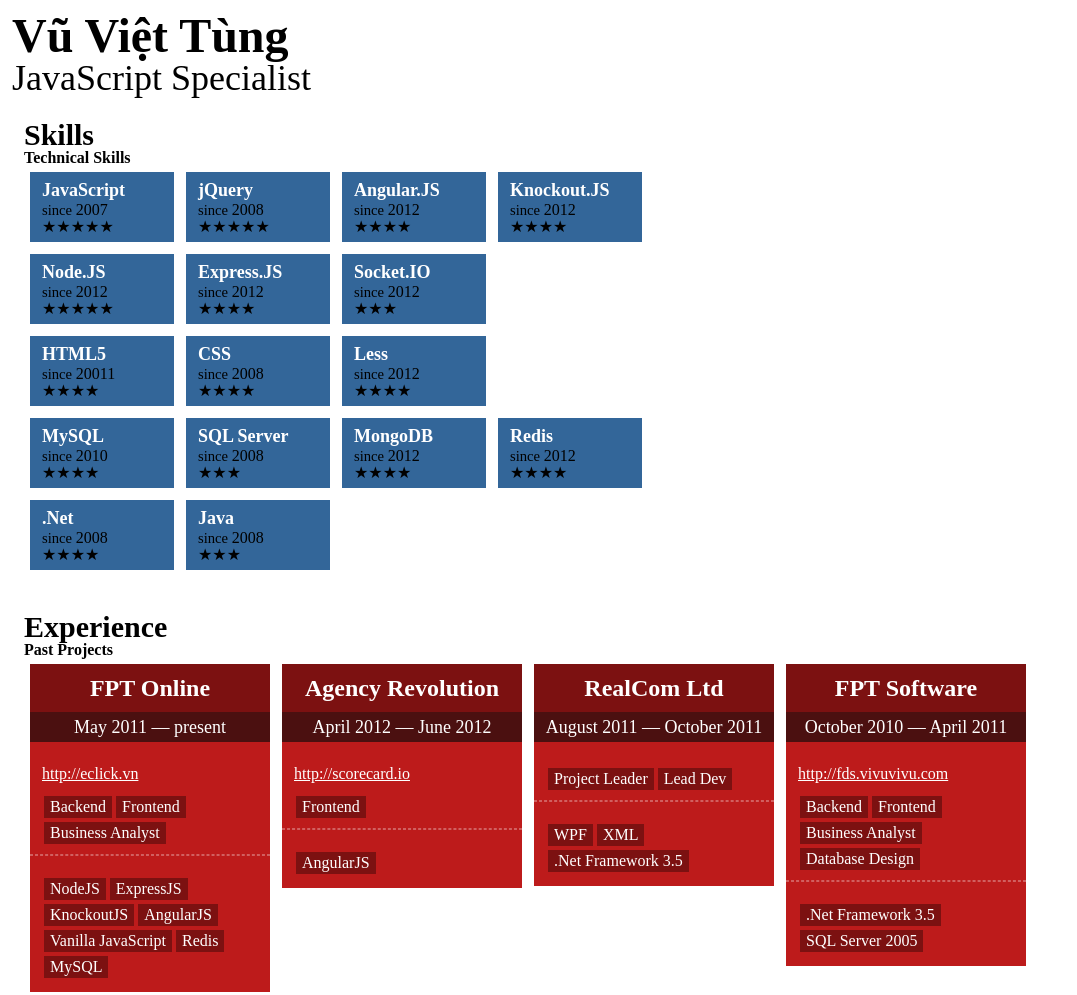
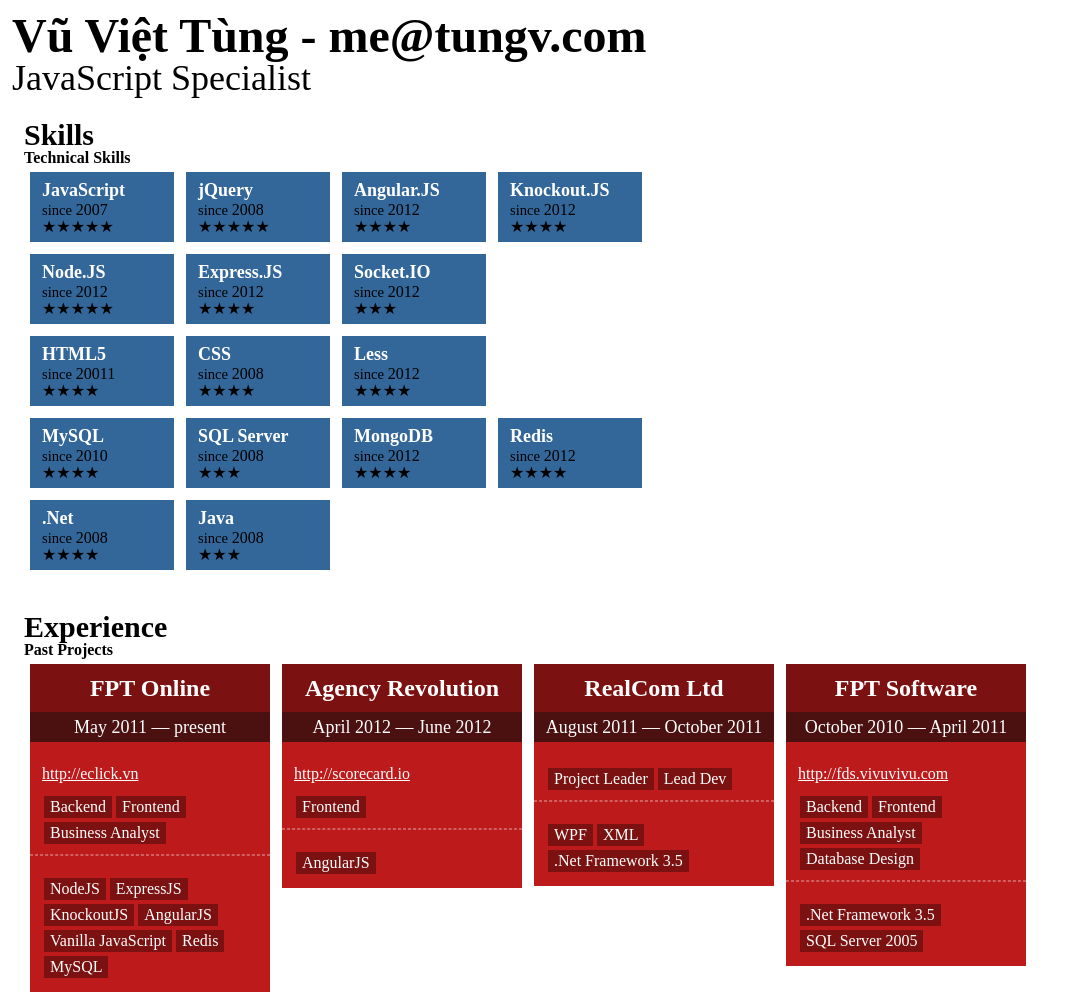
Before and after one commit to tungv/gmanvn.github.io, a plain HTML site: page index.html in a window 1280 px wide. Shown: the top 995 px of the page, without its empty margins (0-1077 px from the left). Drawn offline with nearby package versions, Linux system fonts and the light colour scheme; a web font is replaced by a local one.

Commit message:
Update index.html

```diff
--- a/index.html
+++ b/index.html
@@ -11,7 +11,7 @@
 </head>
 <body ng-controller="mainCtrl">
     <header>
-        <h1>Vũ Việt Tùng</h1>
+        <h1>Vũ Việt Tùng - me@tungv.com</h1>
         <span>JavaScript Specialist</span>
     </header>
 
```
